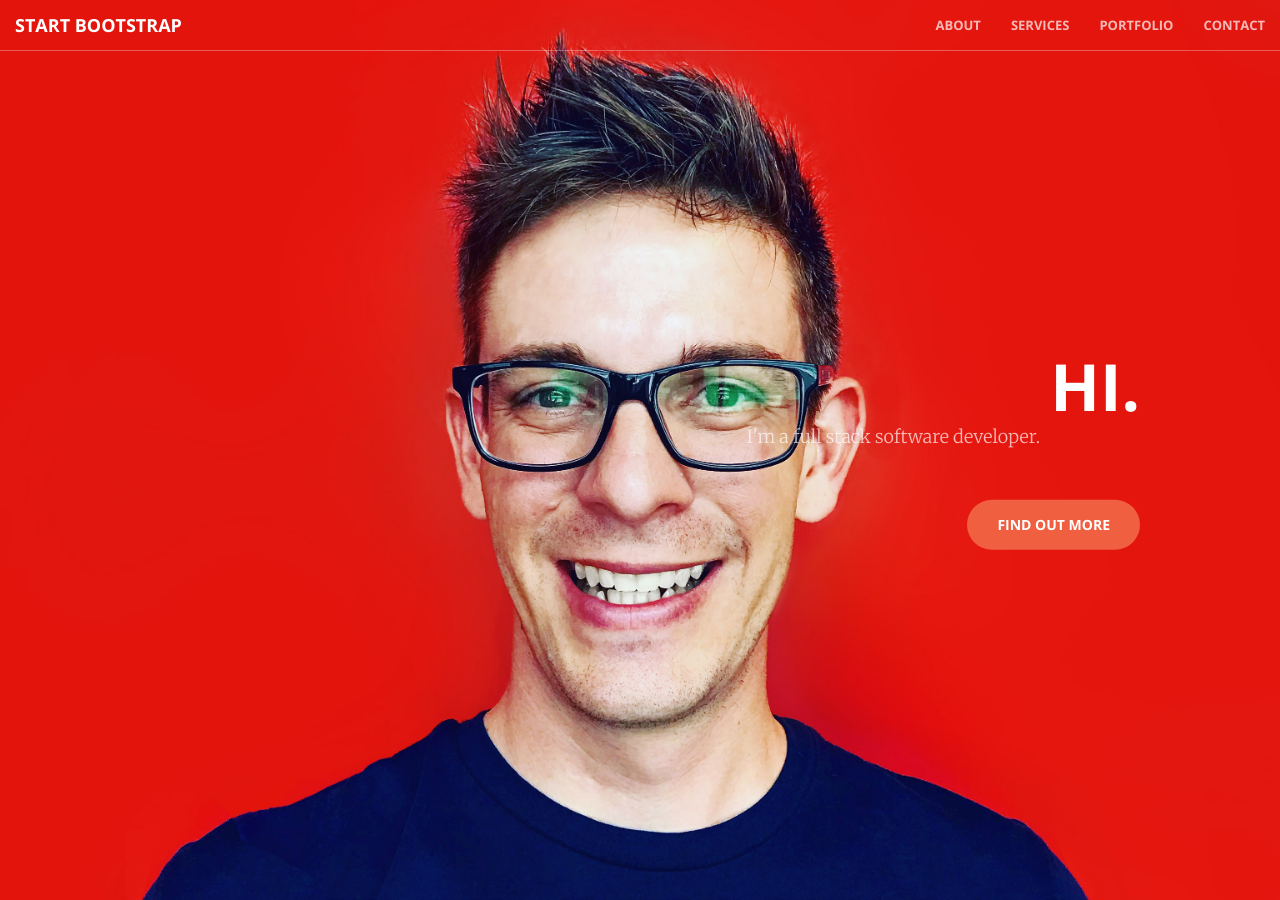
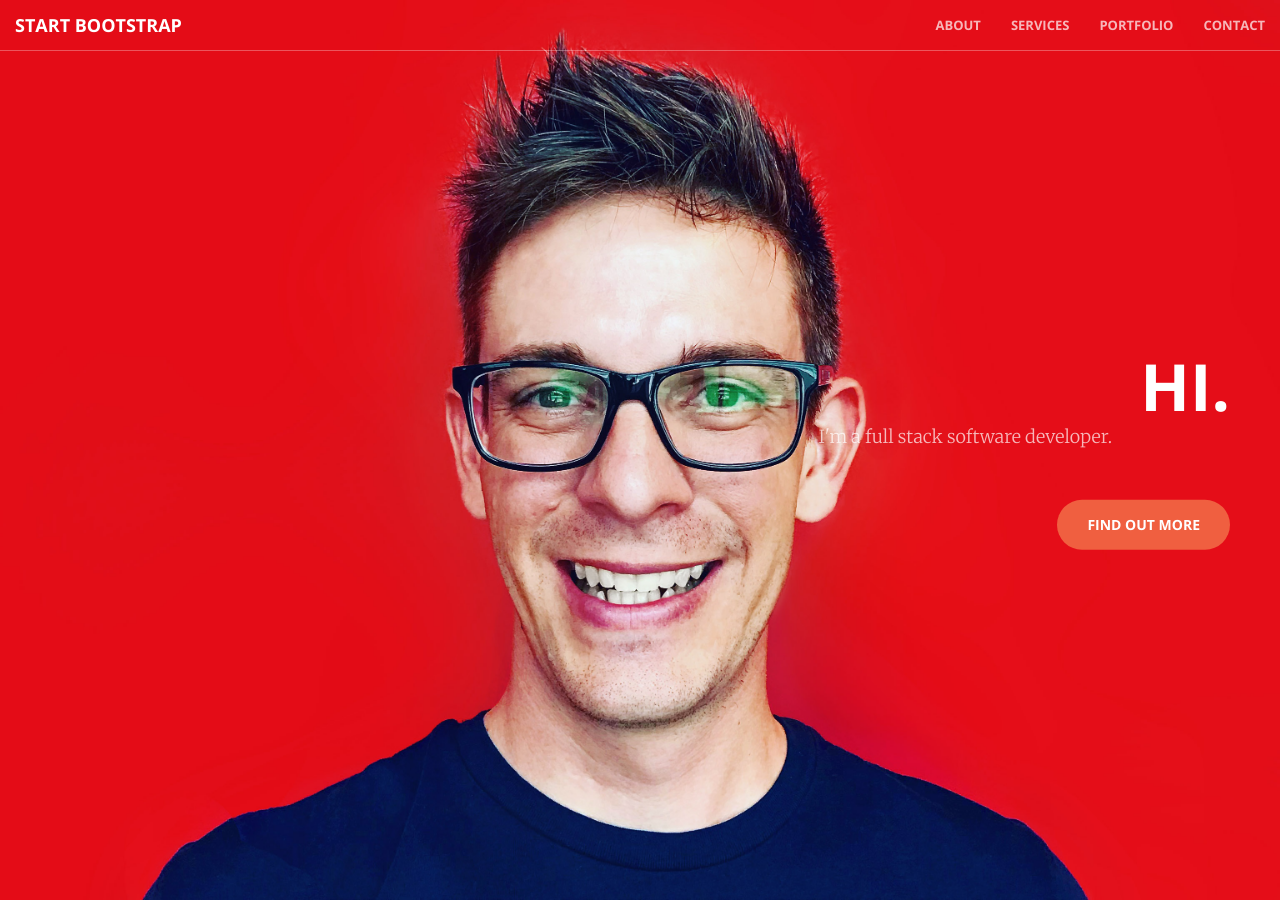
Before and after one commit to cujarrett/cujarrett.github.io, a Jekyll site: the page built from index.html, in a window 1280 px wide and 900 px high. Built offline with Jekyll 4.4.1, drawn with Linux system fonts in a browser that asks for light colours; Markdown is read by kramdown in place of the engine named in the settings.

Commit message:
Adds header text

```diff
--- a/_sass/_base.scss
+++ b/_sass/_base.scss
@@ -192,9 +192,9 @@
             transform: translateY(-50%);
             padding: 0 50px;
             .header-content-inner {
-                max-width: 1000px;
+                max-width: 1200px;
                 margin-left: auto;
-                margin-right: auto;
+                margin-right: 0;
                 p {
                     font-size: 18px;
                     max-width: 80%;
```
Also changed, not shown: img/header.jpg.
